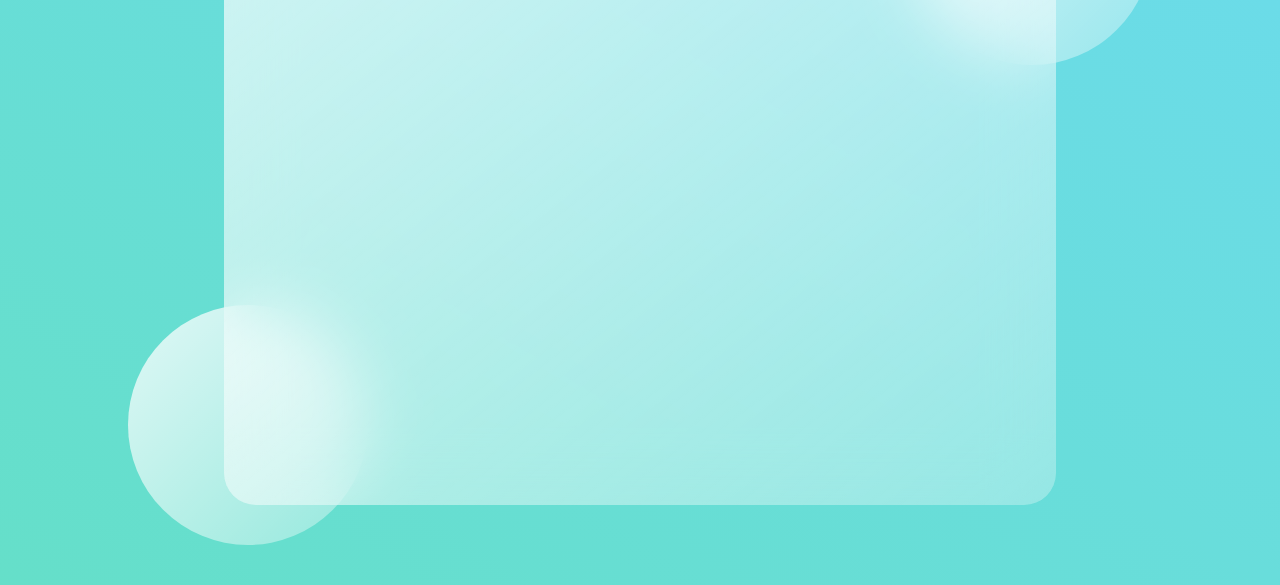
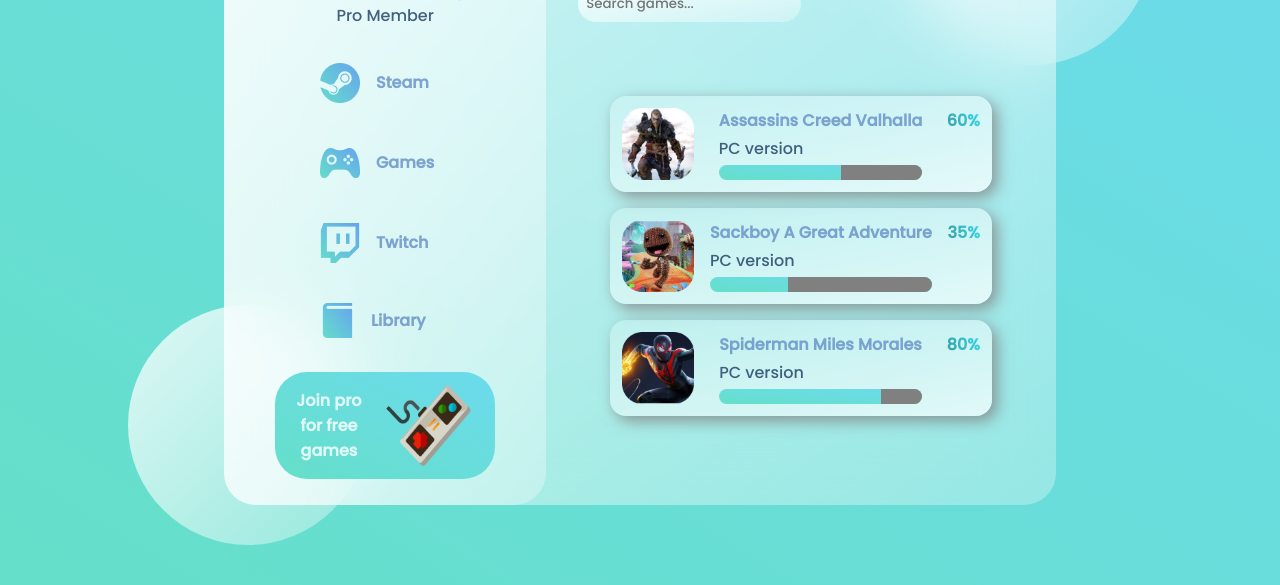
Before and after one commit to MSHAFEEQM/GlassSite, a plain HTML site: page index.html in a window 1280 px wide. Shown: the part 215-800 px from the top of the page. Drawn offline with Linux system fonts and the light colour scheme.

Commit message:
Project completed

```diff
--- a/index.html
+++ b/index.html
@@ -1,16 +1,82 @@
 <!DOCTYPE html>
-<html lang="en">
+<html lang="en" >
 <head>
     <meta charset="UTF-8">
     <meta http-equiv="X-UA-Compatible" content="IE=edge">
     <meta name="viewport" content="width=device-width, initial-scale=1.0">
     <title>Glass Site</title>
     <link rel="stylesheet" href="style.css">
+    <style>
+        @import url('https://fonts.googleapis.com/css2?family=Poppins:wght@500&display=swap');
+    </style>
 </head>
 <body>
     <main>
         <section class="glass">
-
+            <div class="dashboard">
+                <div class="user">
+                    <img src="images/avatar.png" alt="">
+                    <h2>Mohammed Shafeeq M</h2>
+                    <p>Pro Member</p>
+                </div>
+                <div class="links">
+                    <div class="link">
+                        <img src="images/steam.png" alt="">
+                        <h2>Steam</h2>
+                    </div>
+                    <div class="link">
+                        <img src="images/upcoming.png" alt="">
+                        <h2>Games</h2>
+                    </div>
+                    <div class="link">
+                        <img src="images/twitch.png" alt="">
+                        <h2>Twitch</h2>
+                    </div>
+                    <div class="link">
+                        <img src="images/library.png" alt="">
+                        <h2>Library</h2>
+                    </div>
+                </div>
+                <div class="promode">
+                    <h2>Join pro for free games</h2>
+                    <img src="images/controller.png" alt="">
+                </div>
+            </div>
+            <div class="games">
+                <div class="status">
+                    <h1>Active Games</h1>
+                    <input type="text" placeholder="Search games...">
+                </div>
+                <div class="cards">
+                    <div class="card">
+                        <img src="images/assassins.png" alt="">
+                        <div class="card-info">
+                            <h2>Assassins Creed Valhalla</h2>
+                            <p>PC version</p>
+                            <div class="progress"></div>
+                        </div>
+                        <h2 class="percentage">60%</h2>
+                    </div>
+                    <div class="card">
+                        <img src="images/sackboy.png" alt="">
+                        <div class="card-info">
+                            <h2>Sackboy A Great Adventure</h2>
+                            <p>PC version</p>
+                            <div class="progress prog2"></div>
+                        </div>
+                        <h2 class="percentage">35%</h2>
+                    </div>
+                    <div class="card">
+                        <img src="images/spiderman.png" alt="">
+                        <div class="card-info">
+                            <h2>Spiderman Miles Morales</h2>
+                            <p>PC version</p>
+                            <div class="progress prog3"></div>
+                        </div>
+                        <h2 class="percentage">80%</h2>
+                    </div>
+                </div>
+            </div>
         </section>
     </main>
     <div class="circle1"></div>
--- a/style.css
+++ b/style.css
@@ -2,10 +2,12 @@
     margin: 0;
     padding: 0;
     box-sizing: border-box;
+    font-family: 'Poppins', sans-serif;
+
 }
 
 main{
-    height: 100vh;
+    min-height: 100vh;
     background: linear-gradient(to right top,#65dfc9,#6cdbed);
     display: flex;
     align-items: center;
@@ -20,6 +22,7 @@ main{
     background: linear-gradient(to right bottom,rgba(255,255,255,0.7),rgba(255,255,255,0.3));
     z-index: 3;
     backdrop-filter: blur(2rem);
+    display: flex;
 }
 
 .circle1,.circle2{
@@ -42,3 +45,150 @@ main{
     left: 10%;
 
 }
+
+.dashboard{
+    flex: 1;
+    display: flex;
+    flex-direction: column;
+    align-items: center;
+    justify-content: space-evenly;
+    text-align: center;
+    background: linear-gradient(to right bottom,rgba(255,255,255,0.7),rgba(255,255,255,0.3));
+    border-radius: 2rem;
+    padding: 1rem;
+}
+.link{
+    display: flex;
+    margin: 0.5rem 0;
+    padding: 1rem 5rem;
+    align-items: center;
+}
+.link h2{
+    padding: 0 1rem;
+}
+.promode{
+    background:linear-gradient(to right top,#65dfc9,#6cdbed) ;
+    border-radius: 2rem;
+    padding: 1rem;
+    position: relative;
+}
+.promode img{
+    position: absolute;
+    width: 6rem;
+    top: -10%;
+    right:10%
+
+}
+.promode h2{
+    width: 40%;
+    color: white !important;
+}
+
+
+h1{
+    color: #426696;
+    font-size: 2rem;
+    font-weight: 600;
+    opacity: 0.8;
+
+}
+h2{
+    color: #658ec6;
+    font-size: 1rem;
+    font-weight: 600;
+    opacity: 0.8;
+
+}
+
+p{
+    color: #1c3a61;
+    font-size: 1rem;
+    font-weight: 500;
+    opacity: 0.8;
+
+}
+
+.user img{
+    width: 5rem;
+    border-radius: 50%;
+}
+
+.status{
+    margin-bottom: 1rem;
+}
+
+.status input{
+    background: linear-gradient(to right bottom,rgba(255,255,255,0.8),rgba(255,255,255,0.3));
+    border: none;
+    width: 50%;
+    border-radius: 2rem;
+    padding: 0.5rem;
+    color: #658ec6;
+}
+
+.games{
+    flex: 2;
+    display: flex;
+    margin: 2rem;
+    flex-direction: column;
+    justify-content: space-evenly;
+}
+.card{
+    display: flex;
+    background: linear-gradient(to left top,rgba(255,255,255,0.7),rgba(255,255,255,0.2));
+    border-radius: 1rem;
+    margin: 1rem 0rem;
+    padding: 0.75rem;
+    box-shadow: 5px 5px 15px rgba(128, 128, 128, 0.8);
+    justify-content: space-between;
+}
+.card img{
+    width: 4.5rem;
+}
+.cards{
+    padding: 0 2rem;
+}
+.progress{
+    background: linear-gradient(to right top,#65dfc9,#6cdbed);
+    width: 100%;
+    height: 20%;
+    border-radius: 1rem;
+    position: relative;
+    overflow: hidden;
+}
+.progress::after{
+    content: "";
+    width: 100%;
+    height: 100%;
+    background: gray;
+    position: absolute;
+    left: 60%;
+}
+.prog3::after{
+    content: "";
+    width: 100%;
+    height: 100%;
+    background: gray;
+    position: absolute;
+    left:80% !important;
+}
+.prog2::after{
+    content: "";
+    width: 100%;
+    height: 100%;
+    background: gray;
+    position: absolute;
+    left:35% !important;
+}
+.card-info{
+    display: flex;
+    flex-direction: column;
+    justify-content: space-between;
+}
+.percentage{
+    background: linear-gradient(to right top,#0f6353,#13d2f0);
+    font-weight: bold;
+    -webkit-background-clip: text;
+    -webkit-text-fill-color: transparent;
+
+}
```
Also changed, not shown: images/assassins.png (added), images/avatar.png (added), images/controller.png (added), images/library.png (added), images/sackboy.png (added), images/spiderman.png (added), images/steam.png (added), images/twitch.png (added), images/upcoming.png (added).
